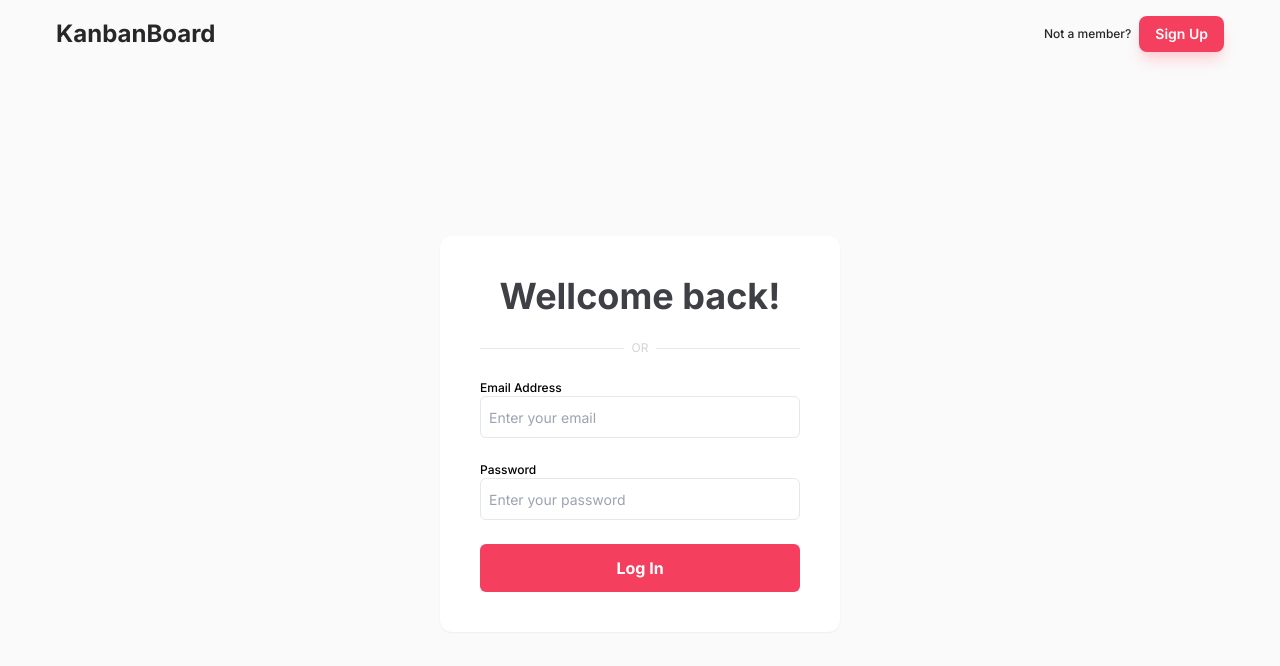
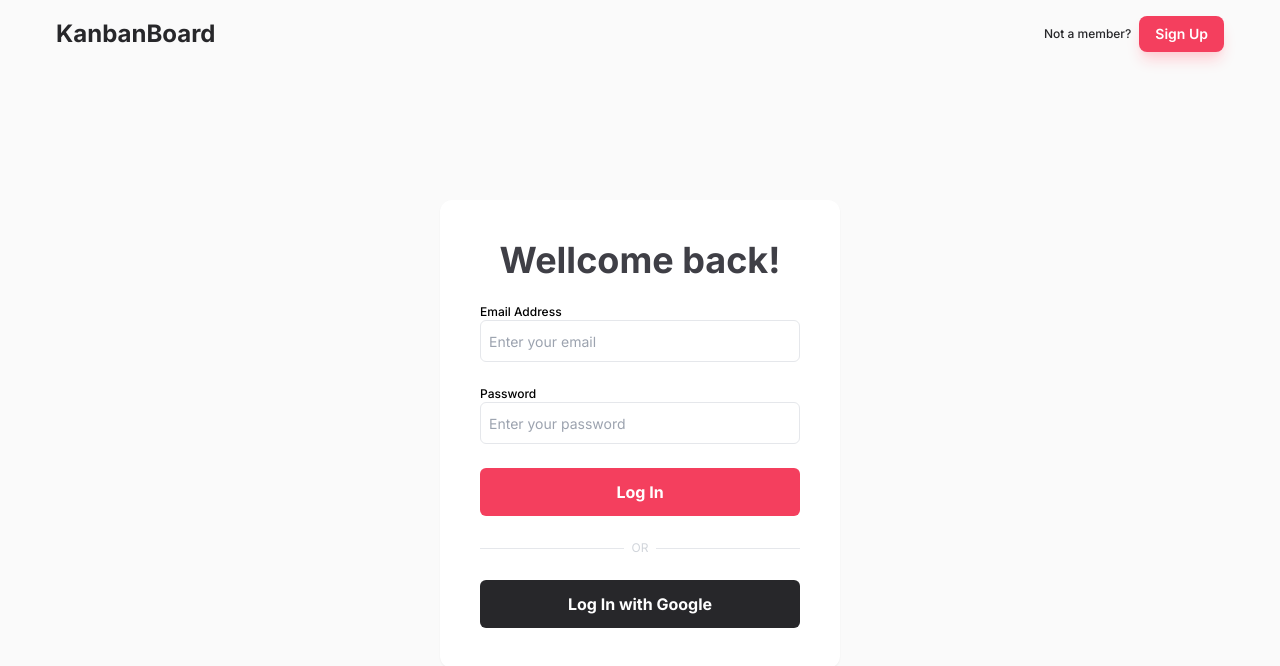
Before and after one commit to matheus55391/kanban-board-web, a Next.js app: page /login in a window 1280 px wide. Shown: the top 666 px of the page. Built offline with nearby package versions, Linux system fonts and the light colour scheme.

Commit message:
configuração inicial do auth.js

```diff
--- a/package.json
+++ b/package.json
@@ -15,6 +15,7 @@
   "dependencies": {
     "@hello-pangea/dnd": "^16.6.0",
     "next": "14.1.4",
+    "next-auth": "^5.0.0-beta.19",
     "react": "^18",
     "react-dom": "^18",
     "react-icons": "^5.2.1"
--- /dev/null
+++ b/src/app/api/auth/[...nextauth]/route.ts
@@ -0,0 +1,3 @@
+import { handlers } from "@/libs/auth";
+
+export const { GET, POST } = handlers
--- a/src/app/layout.tsx
+++ b/src/app/layout.tsx
@@ -1,6 +1,7 @@
 import type { Metadata } from "next";
 import { Inter } from "next/font/google";
 import "./globals.css";
+import Providers from "./providers";
 
 const inter = Inter({ subsets: ["latin"] });
 
@@ -16,7 +17,9 @@ export default function RootLayout({
 }>) {
   return (
     <html lang="en">
-      <body className={inter.className}>{children}</body>
+      <body className={inter.className}>
+        <Providers>{children}</Providers>
+      </body>
     </html>
   );
 }
--- a/src/app/login/page.tsx
+++ b/src/app/login/page.tsx
@@ -1,3 +1,4 @@
+import { signIn } from "@/libs/auth";
 import React from "react";
 
 const LoginPage: React.FC = () => {
@@ -19,13 +20,7 @@ const LoginPage: React.FC = () => {
             Wellcome back!
           </h1>
           <div className="w-80">
-            <form className="space-y-6 ">
-
-              <div className="flex flex-row items-center space-x-2">
-                <div className="w-full flex flex-row space-x-2 bg-gray-200 h-[0.5px]" />
-                <span className="text-xs text-gray-300">OR</span>
-                <div className="w-full flex flex-row space-x-2 bg-gray-200 h-[0.5px]" />
-              </div>
+            <div className="space-y-6 ">
               <div className="flex flex-col align-baseline text-left">
                 <span className="text-xs font-medium ">Email Address</span>
                 <input
@@ -52,7 +47,27 @@ const LoginPage: React.FC = () => {
               >
                 Log In
               </button>
-            </form>
+              <div className="flex flex-row items-center space-x-2">
+                <div className="w-full flex flex-row space-x-2 bg-gray-200 h-[0.5px]" />
+                <span className="text-xs text-gray-300">OR</span>
+                <div className="w-full flex flex-row space-x-2 bg-gray-200 h-[0.5px]" />
+              </div>
+              <div>
+                <form
+                  action={async () => {
+                    "use server";
+                    await signIn("google");
+                  }}
+                >
+                  <button
+                    type="submit"
+                    className="w-full bg-zinc-800 hover:bg-zinc-700 text-white font-bold py-3 px-6 rounded-md transition-all"
+                  >
+                    Log In with Google
+                  </button>
+                </form>
+              </div>
+            </div>
           </div>
         </div>
       </main>
--- a/src/app/page.tsx
+++ b/src/app/page.tsx
@@ -1,8 +1,14 @@
+'use client';
+import { useSession } from "next-auth/react";
 import Link from "next/link";
+import { Router } from "next/router";
 import React from "react";
 import { FaArrowRight } from "react-icons/fa";
 
 const Page: React.FC = () => {
+  const { data: session } = useSession();
+
+
   return (
     <div className="flex flex-col h-screen bg-zinc-50">
       <header className=" text-black p-4 md:px-14 flex justify-between items-center">
--- /dev/null
+++ b/src/app/providers.tsx
@@ -0,0 +1,15 @@
+import SessionWrapper from "@/components/auth/SessionWrapper";
+
+
+export default function Providers({
+  children,
+}: Readonly<{
+  children: React.ReactNode;
+}>) {
+  return (
+    <SessionWrapper>
+
+        {children}
+    </SessionWrapper>
+  );
+}
--- /dev/null
+++ b/src/components/auth/SessionWrapper.tsx
@@ -0,0 +1,8 @@
+"use client";
+import { SessionProvider } from "next-auth/react";
+
+const SessionWrapper = ({ children }: { children: React.ReactNode }) => {
+  return <SessionProvider>{children}</SessionProvider>;
+};
+
+export default SessionWrapper;
--- /dev/null
+++ b/src/libs/auth.ts
@@ -0,0 +1,7 @@
+
+import NextAuth from "next-auth"
+import Google from "next-auth/providers/google"
+
+export const { handlers, signIn, signOut, auth } = NextAuth({
+  providers: [Google],
+})
--- /dev/null
+++ b/src/libs/middleware.ts
@@ -0,0 +1 @@
+export { auth as middleware } from "@/libs/auth"
```
Also changed, not shown: 1 other file (tests, documents, lock files or other folders).
